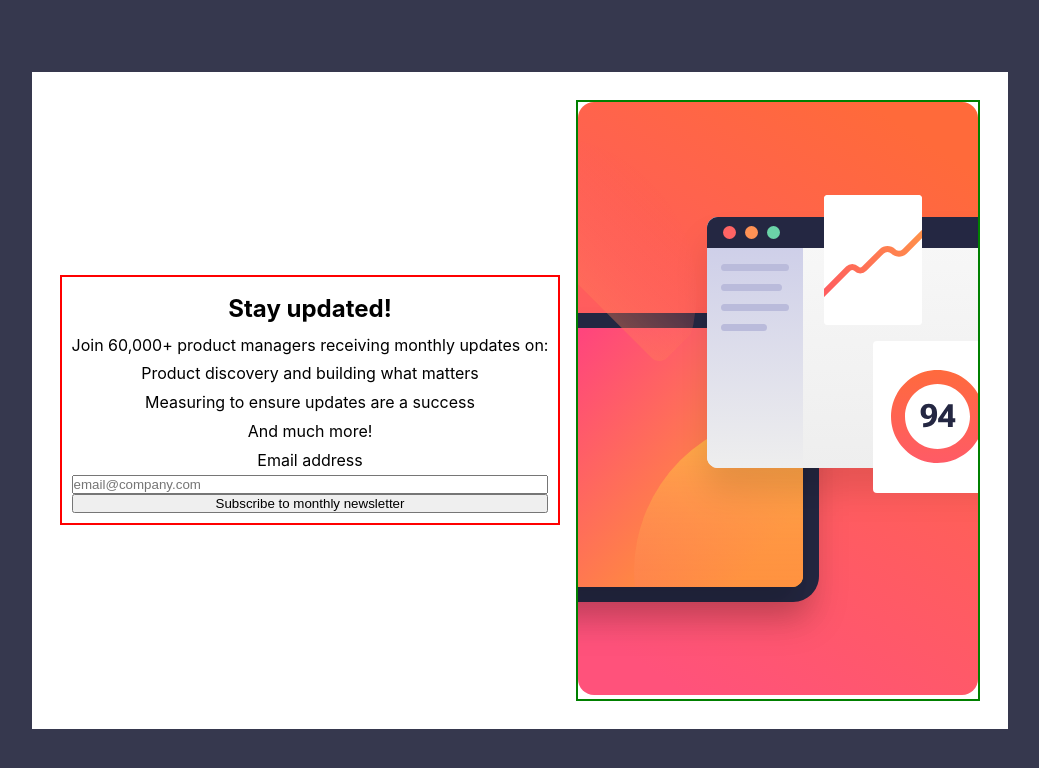
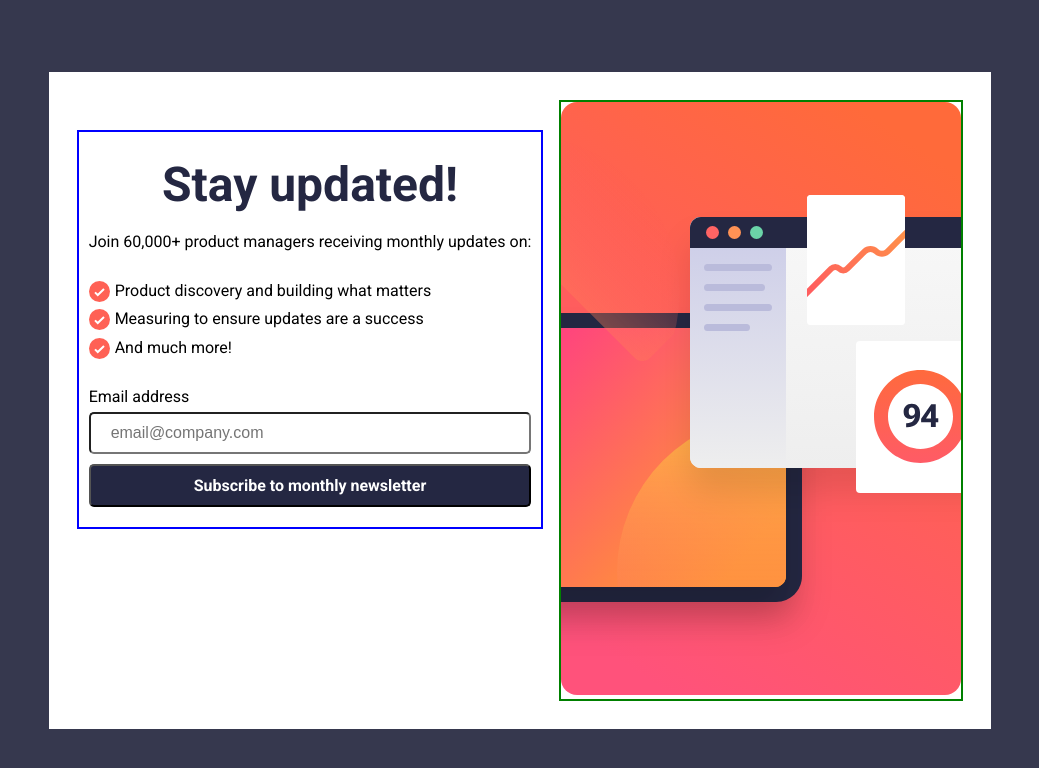
Before and after one commit to vernonroque/newsletter-main, a React (Create React App) app: page / in a window 1280 px wide. Shown: the top 768 px of the page, without its empty margins (120-1159 px from the left). Built offline with nearby package versions, Linux system fonts and the light colour scheme.

Commit message:
Finished styling

```diff
--- a/public/index.html
+++ b/public/index.html
@@ -10,6 +10,9 @@
       content="Web site created using create-react-app"
     />
     <link rel="apple-touch-icon" href="%PUBLIC_URL%/logo192.png" />
+    <link rel="preconnect" href="https://fonts.googleapis.com">
+    <link rel="preconnect" href="https://fonts.gstatic.com" crossorigin>
+    <link href="https://fonts.googleapis.com/css2?family=Roboto:ital,wght@0,400;0,700;1,400;1,700&display=swap" rel="stylesheet">
     <!--
       manifest.json provides metadata used when your web app is installed on a
       user's mobile device or desktop. See https://developers.google.com/web/fundamentals/web-app-manifest/
--- a/src/App.css
+++ b/src/App.css
@@ -3,10 +3,10 @@
   padding:0;
   box-sizing:border-box;
 }
-.App {
+/* .App {
   display:flex;
   justify-content:center;
   align-items:center;
   text-align: center;
   min-height:100vh;
-}
+} */
--- a/src/components/MainCard.js
+++ b/src/components/MainCard.js
@@ -1,6 +1,7 @@
 import React from 'react'
 import styles from './mainCard.module.css'
 import signUpImg from '../assets/images/illustration-sign-up-desktop.svg'
+import iconList from '../assets/images/icon-list.svg'
 
 function MainCard() {
   return (
@@ -12,11 +13,14 @@ function MainCard() {
                     Join 60,000+ product managers receiving monthly updates on:
                 </p>
 
-                <ul>
-                    <li>Product discovery and building what matters</li>
-                    <li>Measuring to ensure updates are a success</li>
-                    <li>And much more!</li>
+
+
+                <ul className = {styles.list}>
+                    <li><span><img className={styles.checkmarks} src ={iconList} alt="checkmark"/></span>Product discovery and building what matters</li>
+                    <li><span><img className={styles.checkmarks} src ={iconList} alt="checkmark"/></span>Measuring to ensure updates are a success</li>
+                    <li><span><img className={styles.checkmarks} src ={iconList} alt="checkmark"/></span>And much more!</li>
                 </ul>
+
 
                 <form className ={styles.emailForm}>
                     <label for = "email">Email address</label>
@@ -25,7 +29,7 @@ function MainCard() {
                 </form>
         </section>
         <aside className = {styles.imgContainer}>
-            <img src = {signUpImg} alt = "signup art"/>
+            <img className="imgSignUp" src = {signUpImg} alt = "signup art"/>
         </aside>
     </main>
   )
--- a/src/components/mainCard.module.css
+++ b/src/components/mainCard.module.css
@@ -1,35 +1,92 @@
 
-img{
+.imgSignUp{
     width:100%;
     height:100%;
+
+}
+span{
+    display:flex;
+    align-items:center;
 }
 ul{
     list-style-type:none;
+}
+li{
+    display:flex;
+    align-items:center;
+    font-size:16px;
+}
+input{
+    padding:10px 0;
+    margin-bottom:10px;
+    width:100%;
+    padding-left:20px;
+    border-radius: 5px;
+    font-size:16px;
+}
+button{
+    padding:10px 0;
+    margin-bottom:10px;
+    width:100%;
+    color:white;
+    background-color: hsl(234, 29%, 20%);
+    font-family:'Roboto',Arial, Helvetica, sans-serif;
+    font-weight:bold;
+    border-radius:5px;
+    font-size:16px;
 
 }
 .headline{
+    font-family:'Roboto',Arial, Helvetica, sans-serif;
     font-weight:bold;
+    font-size:3rem;
+    color:hsl(234, 29%, 20%);
 }
 .imgContainer{
     outline:2px solid green;
 }
+.checkmarks{
+    margin-right: 5px;
+}
 .mainStuff{
     display:flex;
     justify-content: center;
-    align-items:center;
-    /* margin: 70px 70px; */
+    align-items:flex-start;
     background-color:white;
     padding:30px;
+    height:100%;
     /* outline: 2px solid red; */
 }
 .newsSection{
+    display:flex;
+    flex-direction:column;
+    justify-content:flex-start;
     padding:10px;
     line-height:1.8;
-    outline: 2px solid red;
+    outline: 2px solid blue;
     margin-right:20px;
+    margin-top:30px;
+}
+.newsSection p{
+    font-family:'Roboto',Arial, Helvetica, sans-serif;
+    font-size:16px;
 }
 .emailForm{
     display:flex;
     flex-direction:column;
     justify-content:center;
+    align-items:flex-start;
+    /* outline:2px solid red; */
 }
+.emailForm label{
+    margin-top:20px;
+    font-family:'Roboto',Arial, Helvetica, sans-serif;
+}
+.list{
+    margin-top:20px;
+    display:flex;
+    flex-direction:column;
+    align-items:flex-start;
+    font-family:'Roboto',Arial, Helvetica, sans-serif;
+    line-height:1.8;
+}
--- a/src/index.css
+++ b/src/index.css
@@ -6,6 +6,11 @@ body {
   -webkit-font-smoothing: antialiased;
   -moz-osx-font-smoothing: grayscale;
   background-color:hsl(235, 18%, 26%);
+  display:flex;
+  justify-content:center;
+  align-items:center;
+  text-align: center;
+  min-height:100vh;
 }
 
 code {
```
